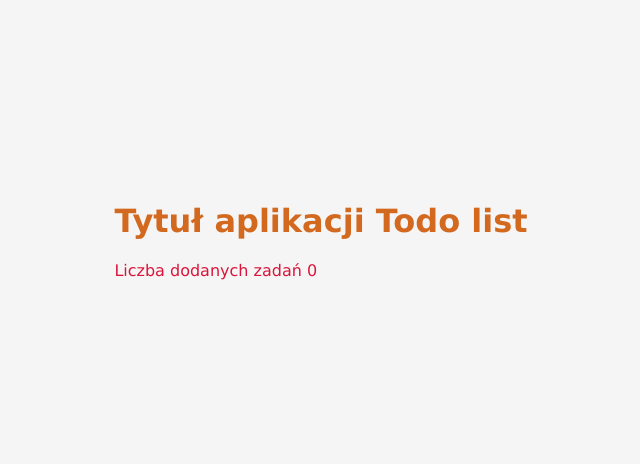
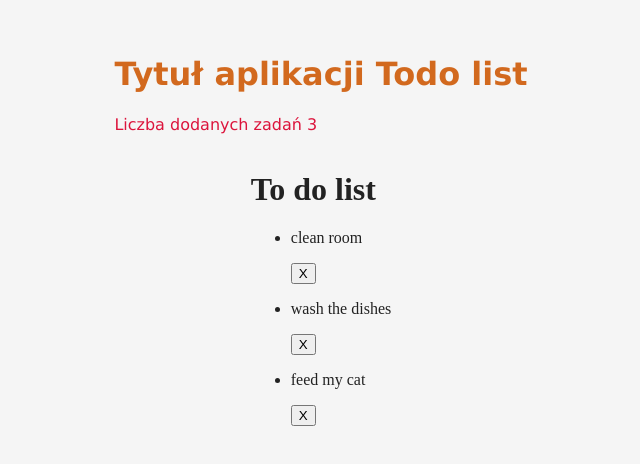
Before and after one commit to jaceksanko/Webpack_loaders, a React app: page / in a window 1280 px wide. Shown: the part 170-634 px from the top of the page, without its empty margins (327-967 px from the left). Built offline with nearby package versions, Linux system fonts and the light colour scheme.

Commit message:
Add webpack plugins and TodoList component

```diff
--- a/package.json
+++ b/package.json
@@ -16,6 +16,8 @@
     "babel-preset-env": "^1.6.1",
     "babel-preset-react": "^6.24.1",
     "css-loader": "^0.28.11",
+    "html-webpack-plugin": "^3.2.0",
+    "optimize-js-plugin": "0.0.4",
     "react": "^16.3.2",
     "react-dom": "^16.3.2",
     "style-loader": "^0.20.3",
--- a/src/components/TodoList.js
+++ b/src/components/TodoList.js
@@ -0,0 +1,28 @@
+import React from 'react';
+
+
+class TodoList extends React.Component {
+    constructor(props){
+        super(props)
+    }
+    render() {
+        let liList = this.props.data.map((li) => {
+            return <li key={li.id}>
+                <p>{li.text}</p>
+                <button onClick={() => this.props.remove(li.id)}>X</button>
+                </li>
+        })
+
+        return (
+            <div>
+                <h1>To do list</h1>
+                <ul>
+                    {liList}
+
+                </ul>
+            </div>
+        )
+    }
+}
+
+export default TodoList;
--- a/src/containers/App.js
+++ b/src/containers/App.js
@@ -2,12 +2,22 @@ import React from 'react';
 import uuid from 'uuid';
 import style from './App.css';
 import Title from '../components/Title';
+import TodoList from '../components/TodoList';
 
 class App extends React.Component {
     constructor(props){
         super(props);
         this.state = {
-            data: []
+            data: [{
+                id: 1,
+                    text: 'clean room'
+                }, {
+                id: 2,
+                    text: 'wash the dishes'
+                }, {
+                id: 3,
+                    text: 'feed my cat'
+                }]
         };
     }
     addTodo(val){
@@ -26,6 +36,7 @@ class App extends React.Component {
         return (
             <div className={style.TodoApp}>
                 <Title dataNumber={this.state.data}/>
+                <TodoList data={this.state.data} remove={this.props.removeTodo}/>
             </div>
         )
     }
--- a/index.html
+++ b/src/index.html
@@ -6,6 +6,5 @@
 </head>
 <body>
     <div id="app"></div>
-    <script src="build/app.bundle.js"></script>
 </body>
 </html>
--- a/webpack.config.js
+++ b/webpack.config.js
@@ -1,10 +1,25 @@
 const path = require('path');
+const HtmlWebpackPlugin = require('html-webpack-plugin');
+const OptimizeJsPlugin = require('optimize-js-plugin');
 
 //webpack.config.js
 module.exports = (env) => {
+    const environment = env || 'production';
+    const plugins = [new HtmlWebpackPlugin({
+        template: 'src/index.html',
+        filename: 'index.html',
+        inject: 'body'
+    })];
+    if (env === 'production') {
+        plugins.push(
+            new OptimizeJsPlugin({
+                sourceMap: false
+            })
+        )
+    }
 
     return {
-        mode: env || 'production',
+        mode: environment,
         entry: './src/index.js',
         output: {
             path: path.resolve(__dirname, 'build'),
@@ -29,8 +44,7 @@ module.exports = (env) => {
                     ]
                 }
             ]
-        }
+        },
+        plugins: plugins
     }
-
-
 };
```
Also changed, not shown: 3 other files (tests, documents, lock files or other folders).
